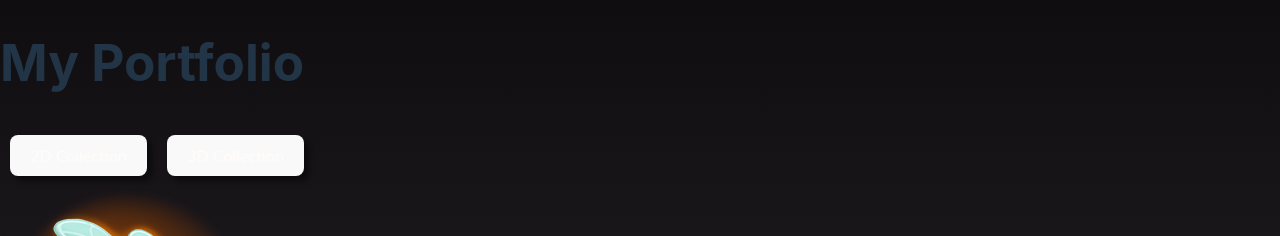
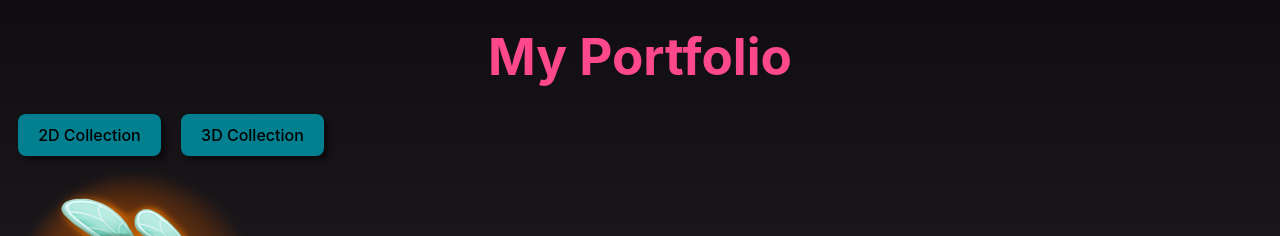
Before and after one commit to raccoon-wu/react-website, a React (Vite) app: page / in a window 1280 px wide. Shown: the top 236 px of the page. Built offline with nearby package versions, Linux system fonts and the light colour scheme.

Commit message:
Pre-axing

```diff
--- a/src/App.jsx
+++ b/src/App.jsx
@@ -1,4 +1,4 @@
-import Header from './Header.jsx';
+import {FrontPageButton} from './Buttons.jsx';
 import Footer from './Footer.jsx';
 import GalleryItem from './GalleryItem';
 import angryBee from './assets/angryBee.png/';
@@ -11,11 +11,19 @@ function App() {
   const beeFileNames = ['angryBee.png', 'happyBee.png', 'sadBee.png'];
   return (
     <>
-      <Header></Header>
+
 
       {/* {beeFileNames.map(filename => (
         <GalleryItem key={filename} src={require(`./assets/${filename}`).default}></GalleryItem>
       ))} */}
+      <div className = 'titleDiv'>
+      <h1 className='titleFont'> My Portfolio </h1>
+      </div>
+
+      <div className='buttonContainer'>
+      <FrontPageButton buttonText = "2D Collection" clickMessage={"Launching 2D Page..."}></FrontPageButton>
+      <FrontPageButton buttonText = "3D Collection" clickMessage={"Launching 3D Page..."}></FrontPageButton>
+      </div>
 
       <GalleryItem src={angryBee}></GalleryItem>
       <GalleryItem src={happyBee}></GalleryItem>
--- /dev/null
+++ b/src/Buttons.jsx
@@ -0,0 +1,4 @@
+export function FrontPageButton({buttonText, clickMessage}){
+    const handleClick = () => console.log(clickMessage);
+    return(<button onClick = {handleClick}>{buttonText}</button>)
+}
--- a/src/Header.jsx
+++ /dev/null
@@ -1,13 +0,0 @@
-function Header(){
-    return(
-        <header>
-            <h1>My Portfolio</h1>
-            <nav>
-                    <button><a href="#">2D Collection</a></button>
-                    <button><a href="#">3D Collection</a></button>
-            </nav>
-        </header>
-    );
-}
-
-export default Header
--- a/src/index.css
+++ b/src/index.css
@@ -1,39 +1,28 @@
 :root {
   font-family: Inter, system-ui, Avenir, Helvetica, Arial, sans-serif;
-  line-height: 1.5;
-  font-weight: 400;
-
-  color-scheme: light dark;
   color: #FD498B;
   background-image: linear-gradient(#100d11, #3c393d);
-
-  font-synthesis: none;
-  text-rendering: optimizeLegibility;
-  -webkit-font-smoothing: antialiased;
-  -moz-osx-font-smoothing: grayscale;
 }
 
-a {
-  font-family: 'Gill Sans', 'Gill Sans MT', Calibri, 'Trebuchet MS', sans-serif;
-  font-weight: 500;
-  color: #FFFCF9;
-  text-decoration: inherit;
-}
-/* a:hover {
-  color: #535bf2;
-} */
-
-body {
-  margin: 0;
-  display: flex;
-  place-items: center;
-  min-width: 320px;
-  min-height: 100vh;
+titleDiv{
+  display:flex;
+  align-items: center;
 }
 
 h1 {
   font-size: 3.2em;
   line-height: 1.1;
+  font-size: 3.2em;
+  line-height: 1.1;
+  text-align: center;
+  margin: auto; /* Added to center horizontally */
+  padding: 20px;
+}
+
+buttonContainer{
+  display:inline-block;
+  align-items:center;
+  text-align: center;
 }
 
 button {
@@ -52,22 +41,3 @@ button {
 button:hover {
   background-color: #00BFB2;
 }
-button:focus,
-button:focus-visible {
-  outline: 4px auto -webkit-focus-ring-color;
-}
-
-@media (prefers-color-scheme: light) {
-  :root {
-    color: #213547;
-    background-color: #ffffff;
-  }
-  a:hover {
-    color: #747bff;
-  }
-  button {
-    background-color: #f9f9f9;
-  }
-
-
-}
```
